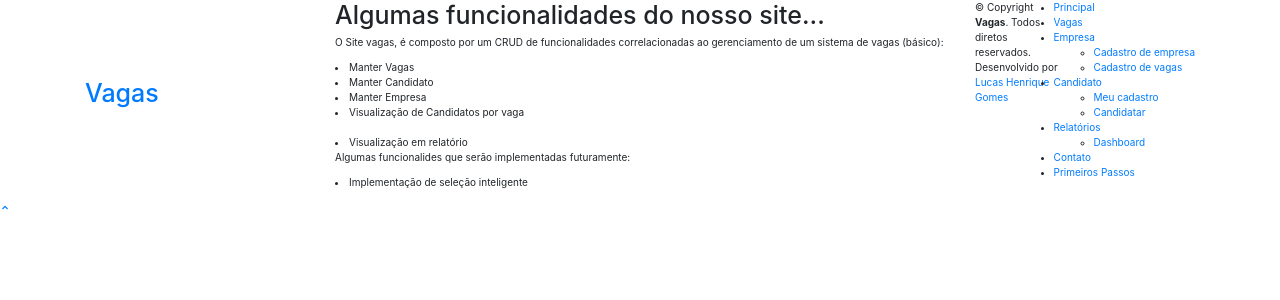
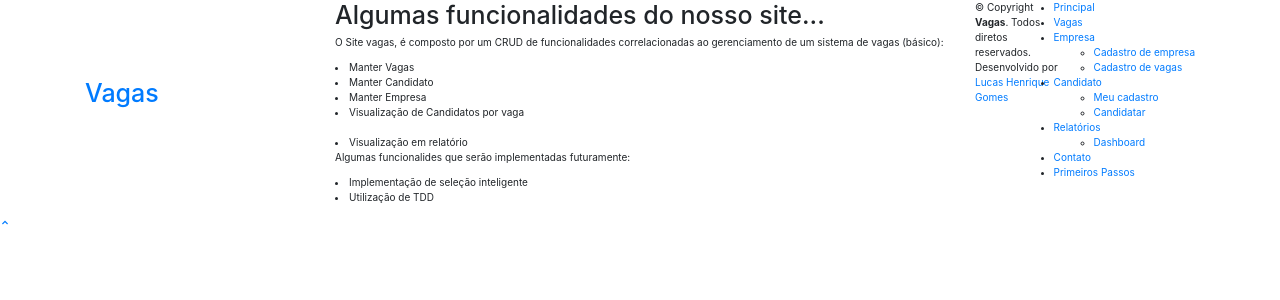
Before and after one commit to lhggomes/sistema-vagas, a Django app: page /primeiros-passos/ in a window 1280 px wide. Shown: the top 300 px of the page. Run offline with Django 3.2, Linux system fonts and the light colour scheme; some libraries are stand-ins or nearby versions.

Commit message:
Adding requirements

```diff
--- a/paginas/templates/paginas/primeiros.html
+++ b/paginas/templates/paginas/primeiros.html
@@ -24,6 +24,7 @@
 
 
     <li>Implementação de seleção inteligente</li>
+    <li>Utilização de TDD</li>
 
     </p>
 
```
Also changed, not shown: 1 other file.
